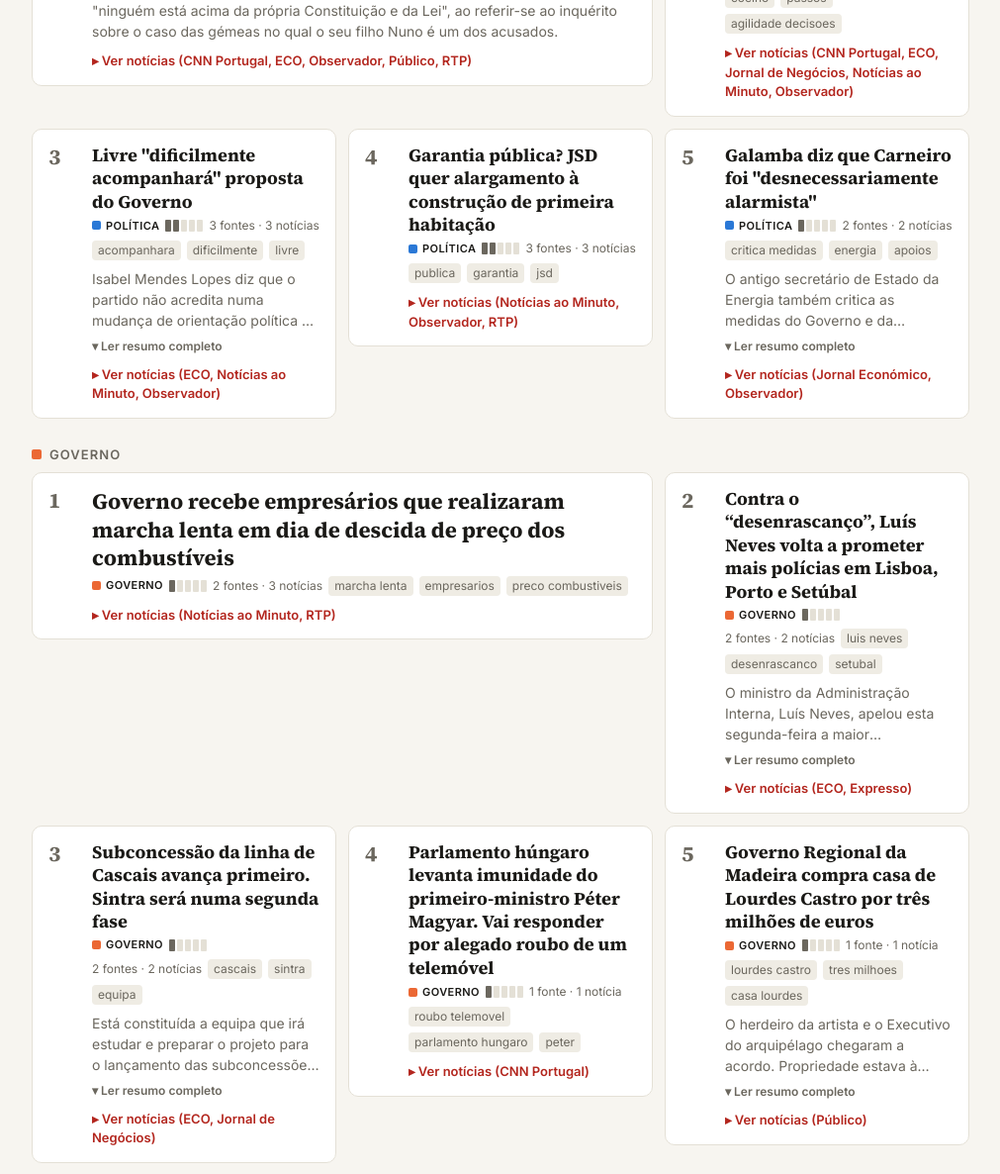
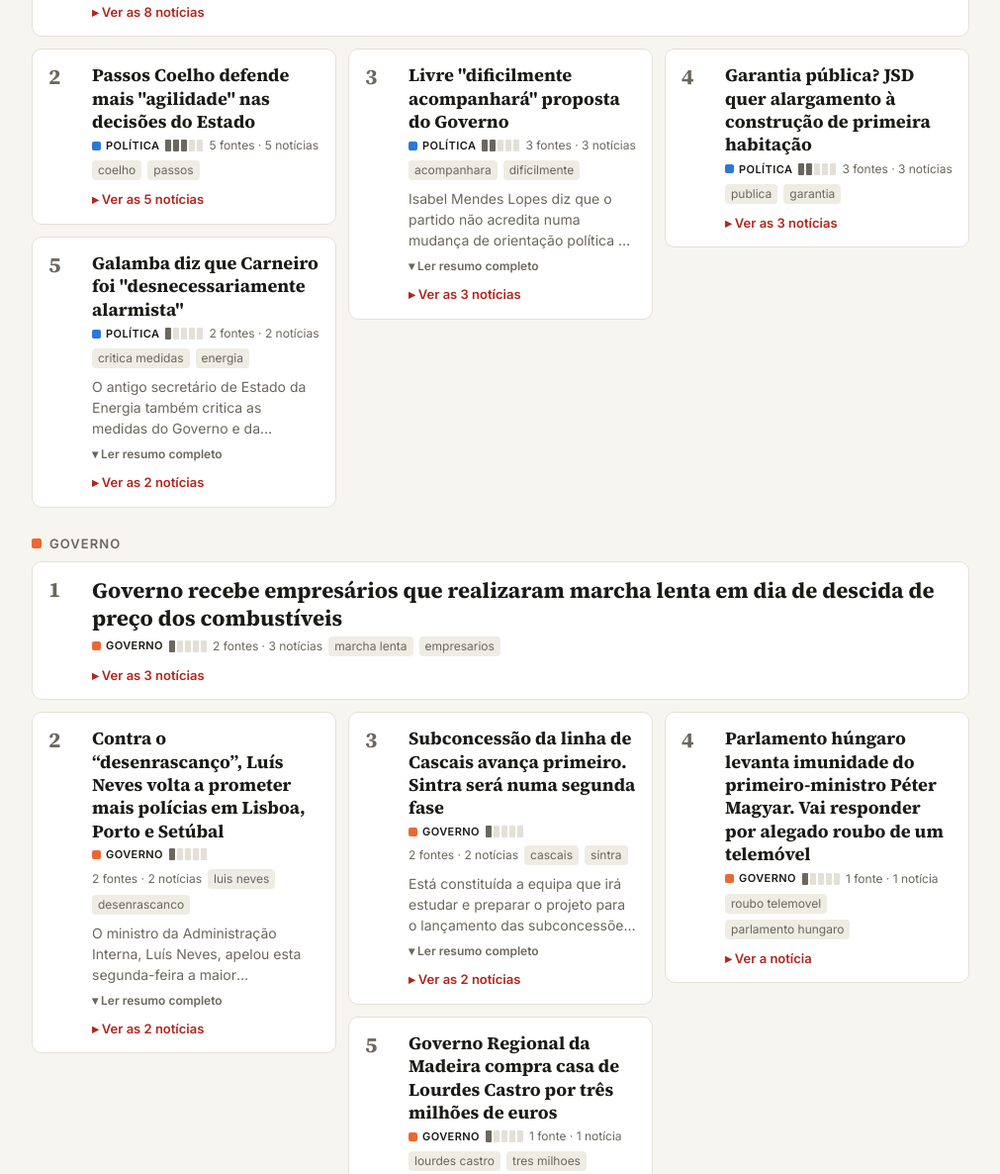
Before and after one commit to srPeanuts/RSS-Noticias, a plain HTML site: page docs/index.html in a window 1280 px wide. Shown: the part 1013-2199 px from the top of the page at 99% size, without its empty margins (134-1145 px from the left). Drawn offline with Linux system fonts and the light colour scheme.

Commit message:
Masonry column layout and UI tweaks
Update docs/index.html: switch .lista to a flex-based '.lista.colunas' layout and add montarColunas() to distribute cards into the shortest columns (masonry-like), preserving a destaque card. Call montarColunas() from render() and add a debounced resize handler to re-render on significant width changes. UI tweaks: show only 2 keyword chips (was 3) and improve the details summary to use singular/plural article wording. Minor CSS/markup adjustments to support the new column layout.

```diff
--- a/docs/index.html
+++ b/docs/index.html
@@ -54,7 +54,10 @@ h2.sec small{font-weight:500;text-transform:none;letter-spacing:0}
 .capa em{font-style:normal;color:var(--accent)}
 /* cartões */
 .lista{display:grid;grid-template-columns:repeat(auto-fill,minmax(290px,1fr));gap:12px;align-items:start}
-@media (min-width:700px){.lista.destaque>.tema:first-child{grid-column:span 2}.lista.destaque>.tema:first-child h3{font-size:22px}}
+.lista.colunas{display:flex;flex-wrap:wrap;align-items:flex-start}
+.lista.colunas>.tema{flex:1 1 100%}
+.lista .coluna{flex:1 1 0;min-width:0;display:flex;flex-direction:column;gap:12px}
+.lista.destaque>.tema:first-child h3{font-size:22px}
 .tema{background:var(--card);border:1px solid var(--line);border-radius:10px;padding:14px 16px;display:grid;grid-template-columns:34px 1fr;gap:4px 10px;align-content:start}
 .tema.sem-rank{grid-template-columns:1fr}.tema.sem-rank>*{grid-column:1}
 .rank{font:700 22px/1 "Source Serif 4",Georgia,serif;color:var(--muted);padding-top:2px}
@@ -210,11 +213,11 @@ function cartao(t, i, periodo, dias){
     <div class="meta">
       ${tag(t.categoria)} ${t.em_alta ? `<span class="alta">▲ em alta</span>` : ""}
       ${forca(t.n_fontes)} <span>${t.n_fontes} ${t.n_fontes==1?"fonte":"fontes"} · ${t.n_artigos} ${t.n_artigos==1?"notícia":"notícias"}${extra}</span>
-      ${(t.palavras||[]).slice(0,3).map(k=>`<span class="kw">${esc(k)}</span>`).join("")}
+      ${(t.palavras||[]).slice(0,2).map(k=>`<span class="kw">${esc(k)}</span>`).join("")}
     </div>
     ${t.resumo ? `<p class="resumo">${esc(t.resumo)}</p><button class="mais" hidden>▾ Ler resumo completo</button>` : ""}
     ${periodo ? cobertura(t.serie, dias, t.categoria) : ""}
-    <details><summary>Ver notícias (${esc(t.fontes.join(", "))})</summary><ul>${listaArtigos(t)}</ul></details>
+    <details><summary>Ver ${t.n_artigos==1?"a notícia":"as "+t.artigos.length+" notícias"}</summary><ul>${listaArtigos(t)}</ul></details>
   </article>`;
 }
 
@@ -369,6 +372,7 @@ async function render(){
         (st.vista==="semana" ? blocoEmAlta(d.em_alta, dias) : "") +
         blocoTemas(d.temas, true, dias);
     }
+    montarColunas(alvo);
     ativarResumos(alvo);
     alvo.querySelectorAll("[data-ir]").forEach(el => el.onclick = () => { st.vista = el.dataset.ir; render(); window.scrollTo(0,0); });
   } catch(e){
@@ -381,6 +385,28 @@ async function render(){
 document.addEventListener("mouseover", e => { const el = e.target.closest("[data-tip]"); if (!el) return; const r = el.getBoundingClientRect(); mostrarTip(el.dataset.tip, r.left + r.width/2, r.top); });
 document.addEventListener("mouseout", e => { if (e.target.closest("[data-tip]")) esconderTip(); });
 document.addEventListener("touchstart", e => { const el = e.target.closest("[data-tip]"); if (!el) { esconderTip(); return; } const r = el.getBoundingClientRect(); mostrarTip(el.dataset.tip, r.left + r.width/2, r.top); }, {passive:true});
+
+/* Grelha em colunas: cada cartão vai para a coluna mais curta, pela ordem do ranking,
+   para não ficarem buracos por baixo dos cartões mais baixos. */
+function montarColunas(raiz){
+  raiz.querySelectorAll(".lista").forEach(lista => {
+    const cartoes = [...lista.children];
+    const largura = lista.clientWidth;
+    const n = largura >= 880 ? 3 : largura >= 580 ? 2 : 1;
+    if (n === 1 || cartoes.length < 2) return;
+    const destaque = lista.classList.contains("destaque") ? cartoes.shift() : null;
+    lista.innerHTML = "";
+    lista.classList.add("colunas");
+    if (destaque) lista.appendChild(destaque);
+    const colunas = Array.from({length:n}, () => { const c = document.createElement("div"); c.className = "coluna"; lista.appendChild(c); return c; });
+    cartoes.forEach(cartao => {
+      const alvo = colunas.reduce((a, b) => b.offsetHeight < a.offsetHeight ? b : a);
+      alvo.appendChild(cartao);
+    });
+  });
+}
+let larguraAnterior = window.innerWidth, espera;
+window.addEventListener("resize", () => { clearTimeout(espera); espera = setTimeout(() => { if (Math.abs(window.innerWidth - larguraAnterior) > 40){ larguraAnterior = window.innerWidth; render(); } }, 200); });
 
 function ativarResumos(raiz){
   raiz.querySelectorAll(".resumo").forEach(p => {
```
